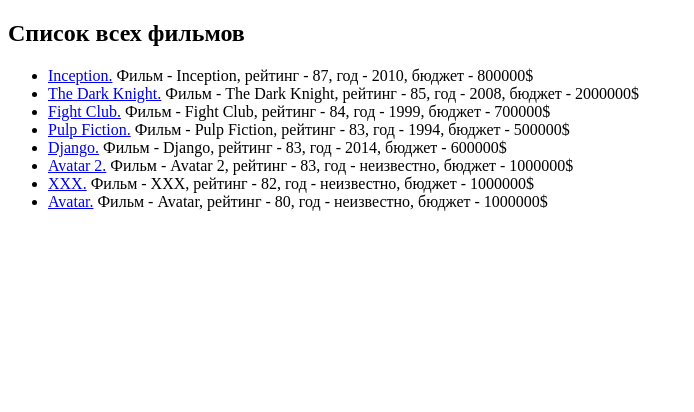
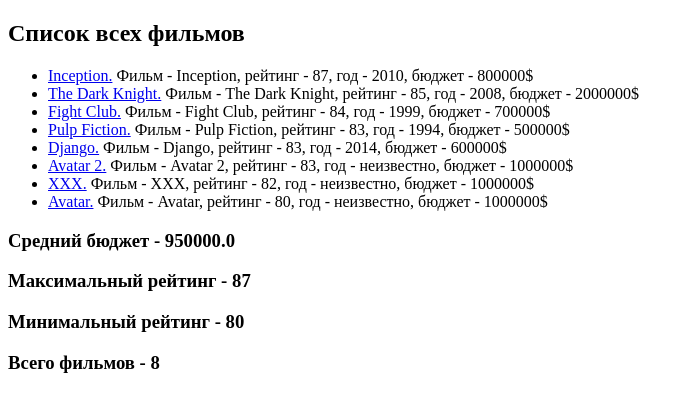
Before and after one commit to koctyushqa/Django-analog-IMDb, a Django app: page / in a window 1280 px wide. Shown: the top 412 px of the page, without its empty margins (0-694 px from the left). Run offline with Django 4.2, Linux system fonts and the light colour scheme; data comes from the database, SQL or seed files in the repository.

Commit message:
Django_project

```diff
--- a/movie_app/templates/movie_app/all_movies.html
+++ b/movie_app/templates/movie_app/all_movies.html
@@ -13,4 +13,9 @@
                     бюджет - {{movie.budget}}$</li>
             {% endfor %}
         </ul>
+
+    <h3>Средний бюджет - {{ agg_key.budget__avg }}</h3>
+    <h3>Максимальный рейтинг - {{ agg_key.rating__max }}</h3>
+    <h3>Минимальный рейтинг - {{ agg_key.rating__min }}</h3>
+    <h3>Всего фильмов - {{ agg_key.id__count }}</h3>
 {% endblock %}
--- a/movie_app/views.py
+++ b/movie_app/views.py
@@ -1,6 +1,6 @@
 from django.shortcuts import render, get_object_or_404
 from .models import Movie
-
+from django.db.models import F, Max, Min, Sum, Count, Avg
 
 # Create your views here.
 
@@ -8,8 +8,12 @@ from .models import Movie
 def show_all_movie(request):
     # movies = Movie.objects.all()  # Берём все объекты
     movies = Movie.objects.order_by('-rating', 'budget')
+    # movies = Movie.objects.order_by(F('year').asc(null_last=True), '-rating') # Сортировка для null через F
+    agg = movies.aggregate(Avg("budget"), Max("rating"), Min("rating"), Count("id"))
     return render(request, 'movie_app/all_movies.html', {
-        'movies_key': movies})
+        'movies_key': movies,
+        'agg_key': agg,
+    })
 
 
 def show_one_movie(request, slug_movie: str):
```
